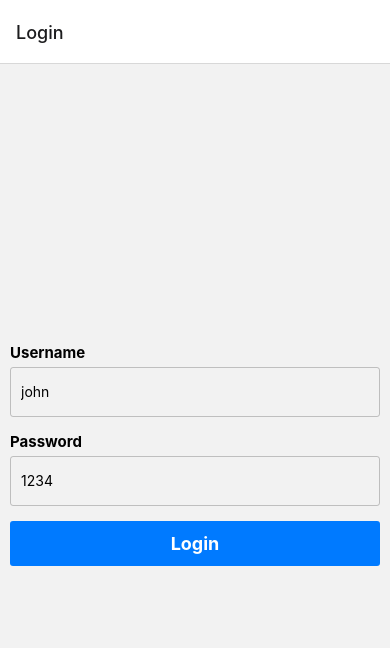
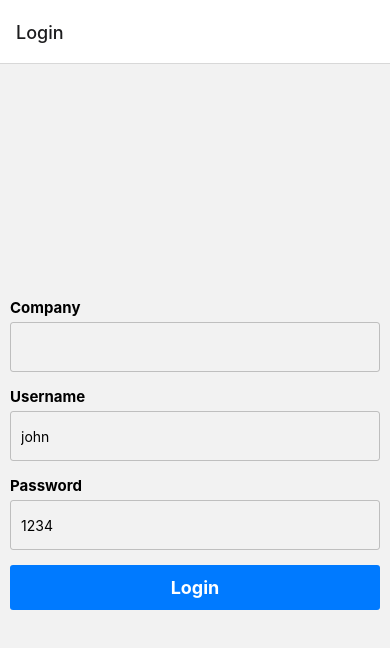
Before and after one commit to johnchiout/notifyapp, a React Native app: screen /Login in a window 390 px wide. Shown: the top 648 px of the page. Built offline with nearby package versions, Linux system fonts and the light colour scheme.

Commit message:
login with company

```diff
--- a/src/screens/login/index.jsx
+++ b/src/screens/login/index.jsx
@@ -9,15 +9,19 @@ import { useNavigation } from '@react-navigation/native';
 const LoginScreen = () => {
   const [username, setUsername] = useState('john');
   const [password, setPassword] = useState('1234');
+  const [company, setCompany] = useState('');
   const navigation = useNavigation();
 
   const handleUsername = text => setUsername(text)
   const handlePassword = text => setPassword(text)
+  const handleCompany = text => setCompany(text)
+
   const handleLogin = async () => {
 
     await axios.post(`${baseURL}/notifyLogin.php`, {
       username: username,
       password: password,
+      company: company
     }).then((response) => {
       console.log('response')
       console.log(response.data);
@@ -32,6 +36,12 @@ const LoginScreen = () => {
 
   return (
     <View style={styles.container}>
+      <InputRow
+        label="Company"
+        onChange={handleCompany}
+        value={company}
+
+      />
       <InputRow
         label="Username"
         onChange={handleUsername}
```
